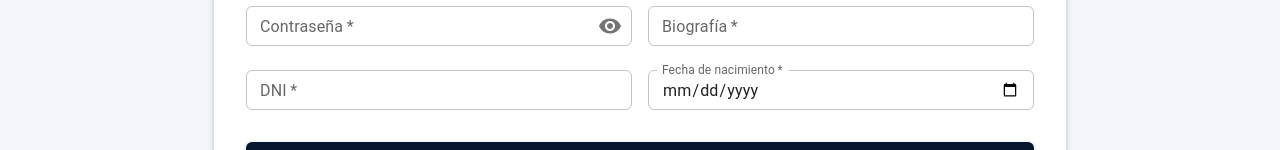
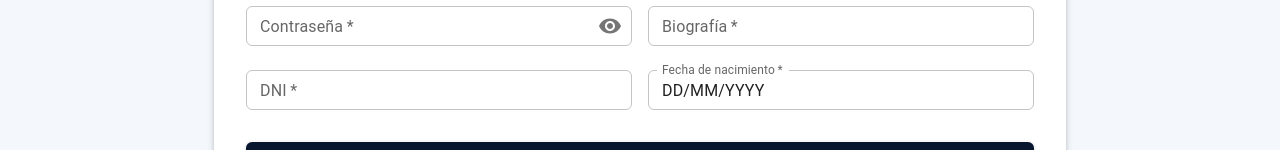
Before and after one commit to AlvaroMartinMunoz/TFG-AlvaroMartinMunoz, a React (Create React App) app in the folder marketplace/frontend/: page /registro in a window 1280 px wide. Shown: the part 417-567 px from the top of the page. Built offline with nearby package versions, Linux system fonts and the light colour scheme.

Commit message:
feat(registro): cambio de datepicker en el registro de usuarios

```diff
--- a/marketplace/frontend/src/components/Register.js
+++ b/marketplace/frontend/src/components/Register.js
@@ -13,6 +13,7 @@ import {
 } from "@mui/material";
 import { Visibility, VisibilityOff } from "@mui/icons-material";
 import { useNavigate } from "react-router-dom";
+import { DatePicker } from "@mui/x-date-pickers";
 
 const Register = () => {
   const [formData, setFormData] = useState({
@@ -396,46 +397,38 @@ const Register = () => {
                     }
                   }}
                 />
-                <TextField
-                  fullWidth
+                <DatePicker
                   label="Fecha de nacimiento"
-                  name="fecha_de_nacimiento"
-                  type="date"
-                  variant="outlined"
-                  margin="normal"
-                  onChange={handleChange}
-                  required
-                  size="small"
-                  error={!!errors.fecha_de_nacimiento}
-                  helperText={errors.fecha_de_nacimiento}
-                  InputLabelProps={{
-                    shrink: true,
+                  value={formData.fecha_de_nacimiento}
+                  onChange={(newValue) => {
+                    if (newValue) {
+                      // Formatea la fecha a 'YYYY-MM-DD' usando la fecha local
+                      const year = newValue.getFullYear();
+                      const month = String(newValue.getMonth() + 1).padStart(2, '0');
+                      const day = String(newValue.getDate()).padStart(2, '0');
+                      const formattedDate = `${year}-${month}-${day}`;
+                      setFormData({ ...formData, fecha_de_nacimiento: formattedDate });
+                    } else {
+                      setFormData({ ...formData, fecha_de_nacimiento: '' });
+                    }
                   }}
-                  sx={{
-                    mb: 1,
-                    "& .MuiOutlinedInput-root": {
-                      borderRadius: 1.5,
+                  slotProps={{
+                    textField: {
+                      fullWidth: true,
+                      required: true,
+                      size: "small",
+                      margin: "normal",
+                      error: !!errors.fecha_de_nacimiento,
+                      helperText: errors.fecha_de_nacimiento,
+                      sx: {
+                        mb: 1,
+                        "& .MuiOutlinedInput-root": {
+                          borderRadius: 1.5,
+                        }
+                      }
                     }
                   }}
                 />
-                {/* <TextField
-                  fullWidth
-                  label="Foto de perfil"
-                  name="foto_de_perfil"
-                  type="file"
-                  variant="outlined"
-                  margin="normal"
-                  onChange={handleChange}
-                  InputLabelProps={{
-                    shrink: true,
-                  }}
-                  sx={{
-                    mb: 1,
-                    "& .MuiOutlinedInput-root": {
-                      borderRadius: 1.5,
-                    }
-                  }}
-                /> */}
               </Box>
             </Box>
 
```
Also changed, not shown: 1 other file (tests, documents, lock files or other folders).
